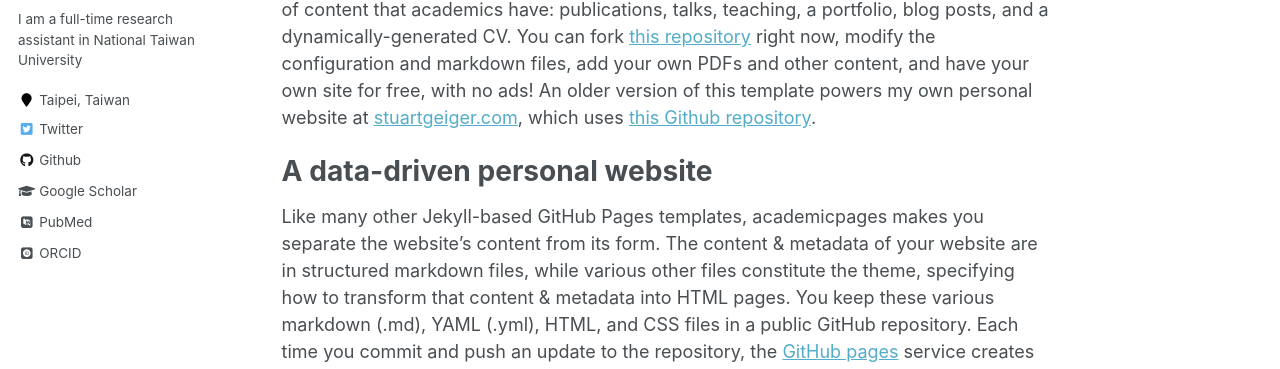
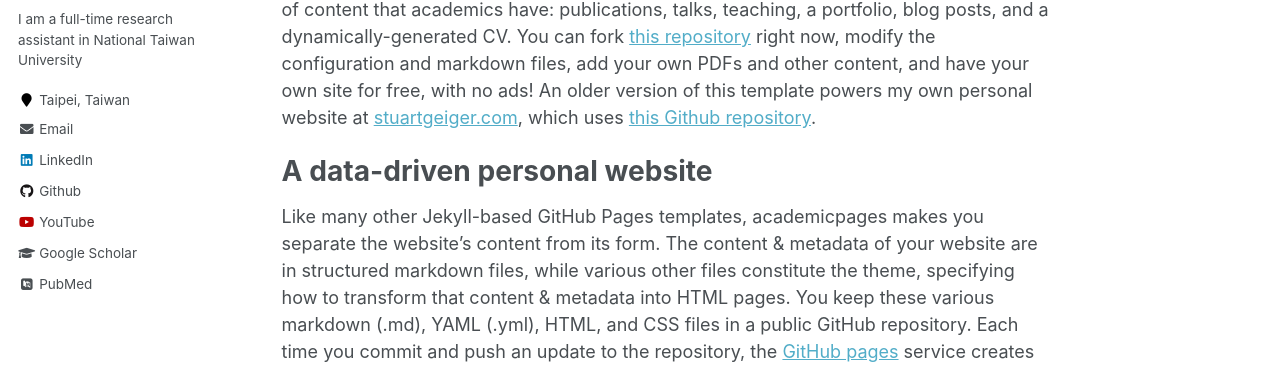
Before and after one commit to JerryHoTaiwan/JerryHo.github.io, a Jekyll site: the page built from _pages/about.md, in a window 1280 px wide. Shown: the part 327-696 px from the top of the page. Built offline with Jekyll 4.4.1, drawn with Linux system fonts in a browser that asks for light colours; some web fonts are replaced; part of the change alters nothing that is shown.

Commit message:
Update _config.yml

```diff
--- a/_config.yml
+++ b/_config.yml
@@ -87,7 +87,7 @@ author:
   employer         :
   pubmed           : "https://www.ncbi.nlm.nih.gov/pubmed/?term=john+snow"
   googlescholar    : "http://yourfullgooglescholarurl.com"
-  email            :
+  email            : hochirijay@gmail.com
   researchgate     :  # example: "https://www.researchgate.net/profile/yourprofile"
   uri              :
   bitbucket        :
@@ -102,18 +102,18 @@ author:
   instagram        :
   impactstory      : #"https://profiles.impactstory.org/u/xxxx-xxxx-xxxx-xxxx"
   lastfm           :
-  linkedin         :
-  orcid            : "http://orcid.org/yourorcidurl"
+  linkedin         : https://www.linkedin.com/in/chi-jui-ho-7306a7129/
+  orcid            :
   pinterest        :
   soundcloud       :
   stackoverflow    : # http://stackoverflow.com/users/123456/username
   steam            :
   tumblr           :
-  twitter          : "replacethistwitterhandle"
+  twitter          :
   vine             :
   weibo            :
   xing             :
-  youtube          :
+  youtube          : https://www.youtube.com/channel/UCEVFKOKBzfK0IjC6RWy2anw
   wikipedia        :
 
 
```
